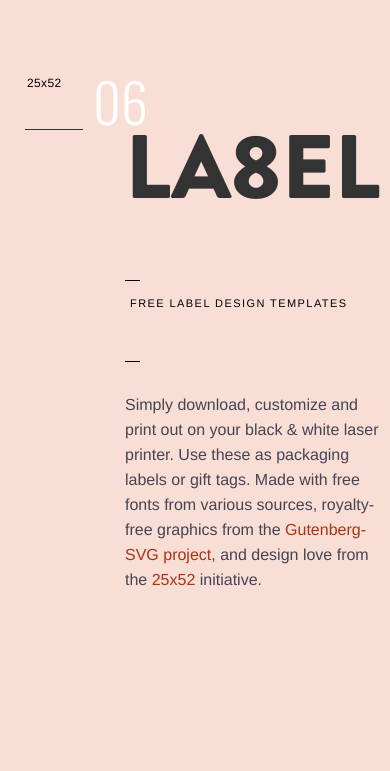
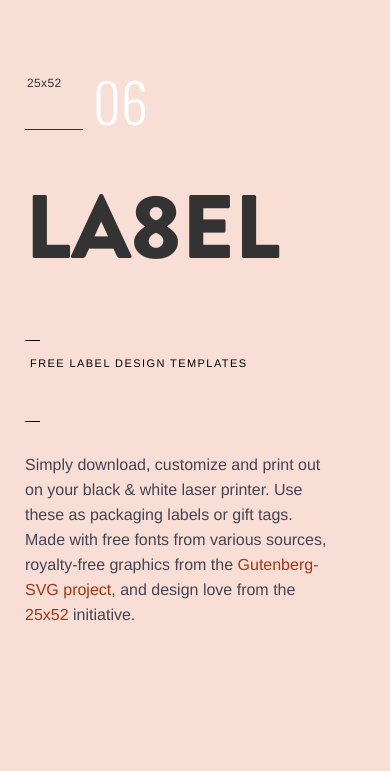
Before and after one commit to femmebot/label, a plain HTML site: page index.html in a window 390 px wide. Shown: the top 771 px of the page. Drawn offline with nearby package versions, Linux system fonts and the light colour scheme; a web font is replaced by a local one.

Commit message:
mobile layout fixes

```diff
--- a/css/label.css
+++ b/css/label.css
@@ -1,10 +1,10 @@
 body { background-color: #f9ded5; }
 .lede { background-color: #f9ded5; padding: 60px 10px 90px 10px; }
 .lede .eyebrow { font: 400 12px/15px 'Helvetica Neue', Helvetica, Arial, sans-serif; letter-spacing: .03em; padding: 16px 0 0 2px; height: 70px; width: 58px; margin-right: 10px; border-bottom: 1px solid #333; color: #333; }
-.lede .eyebrow a { color: #000; }
+.lede .eyebrow a { color: #333; }
 .lede .eyebrow a:hover { text-decoration: none; }
 .lede .series { padding-top: 16px; height: 70px; width: 60px; font: 300 54px/50px 'Oswald', 'Trebuchet MS', sans-serif; color: #fff; }
-.lede .content { margin: 0 0 60px 100px; float: left; }
+.lede .content { margin: 0 0 40px 100px; }
 .lede .content h1 { text-transform: uppercase; font: 90px/100px 'BrandonGrotesque-Black', 'Helvetica Neue', 'Helvetica', sans-serif; padding: 0; margin: 0 0 30px; }
 .lede .content h2 { text-transform: uppercase; font: 11px/15px 'Chivo', 'Helvetica', sans-serif; color: #000; letter-spacing: .13em; margin: 0 5px; }
 .lede .content p { font: 400 16px/25px 'Chivo', 'Helvetica', sans-serif; margin: 30px 0; max-width: 540px; color: #445; -webkit-font-smoothing: antialiased; text-rendering: optimizeLegibility; }
@@ -22,3 +22,11 @@ body { background-color: #f9ded5; }
 .showcase .resources li { margin-top: 18px; }
 .showcase .resources ul li { margin-top: 0; width: 180px; }
 .showcase .resources ul li a { display: block; color: #a27e65; }
+
+
+@media (max-width: 768px) {
+  .lede .content { clear: both; margin-left: 0; margin-top: 60px; }
+  .lede .content p { max-width: 90%; }
+  .showcase .module { max-width: 90%; }
+  .showcase .resources { margin: 10px 0 40px 10px; }
+}
--- a/index.html
+++ b/index.html
@@ -54,7 +54,7 @@
     <div class="container">
         <div class="eyebrow pull-left"><a href="http://25x52.com" target="_blank">25x52</a></div>
         <div class="series pull-left">06</div>
-        <div class="content">
+        <div class="content pull-left">
           <h1>La8el</h1>
           <hr />
           <h2>Free label design templates</h2>
@@ -115,7 +115,7 @@
               <ul>
                 <li><a href="https://www.google.com/fonts/specimen/Roboto+Condensed" target="_blank">Roboto Condensed</a></li>
                 <li><a href="https://www.google.com/fonts/specimen/Old+Standard" target="_blank">Old Standard</a></li>
-                <li><a href="http://www.fontpalace.com/font-details/Dingbats+Regular/" target="_blank">Dingbats</a></li>
+                <li><a href="http://www.dafont.com/deers.font" target="_blank">Deer</a></li>
               </ul>
             <li>Graphics</li>
               <ul>
```
